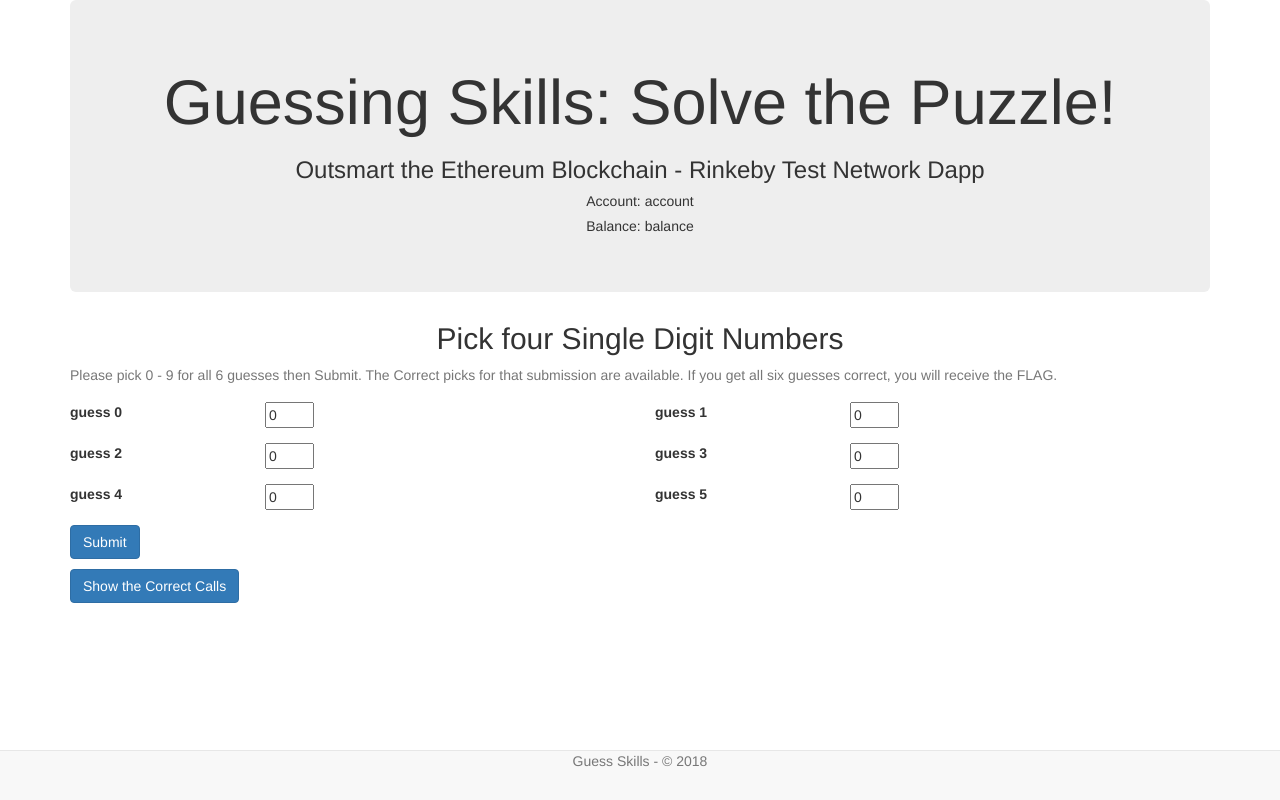
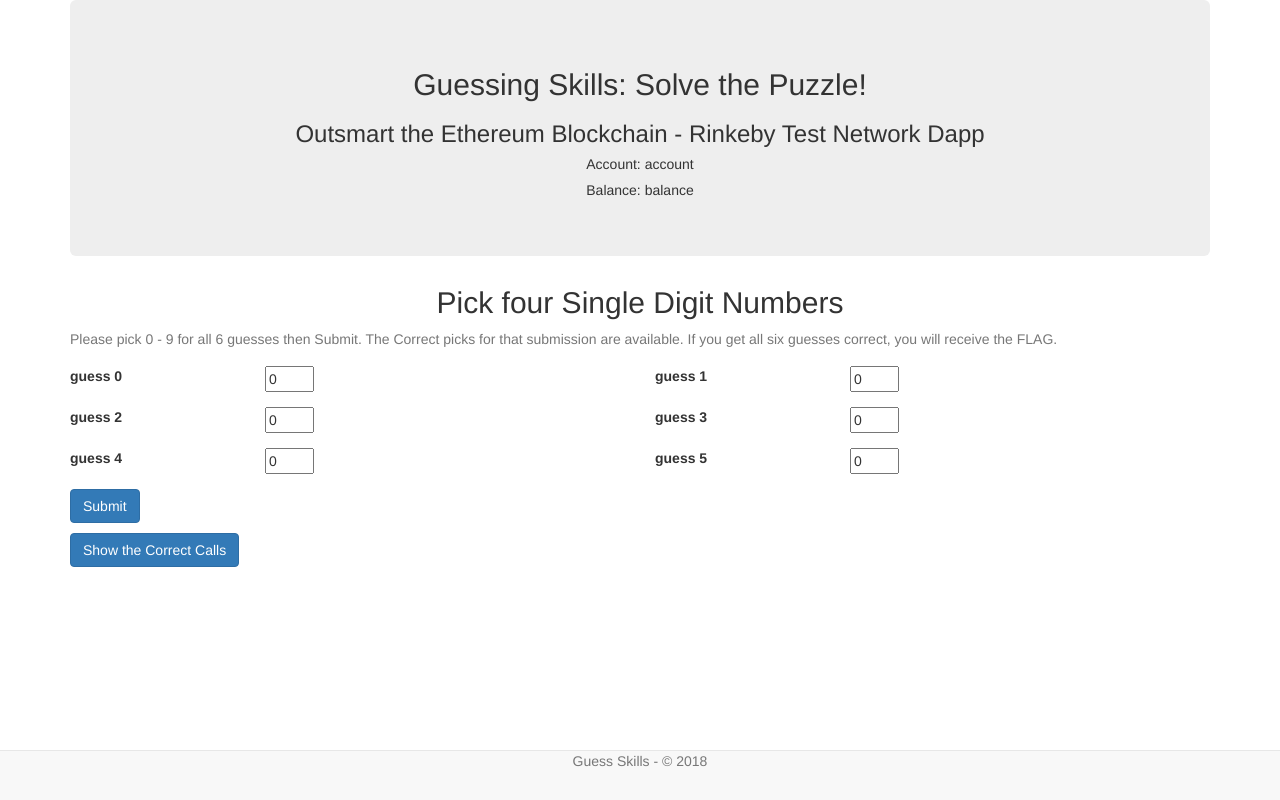
Before and after one commit to glgaines/guess5, a website: page docs/index.html in a window 1280 px wide. Drawn offline with nearby package versions, Linux system fonts and the light colour scheme.

Commit message:
adding front end files for Github Pages

```diff
--- a/docs/index.html
+++ b/docs/index.html
@@ -11,7 +11,7 @@
 	 <body>
 		 <div class="container">
 				<div class="jumbotron text-center">
-					 <h1>Guessing Skills: Solve the Puzzle!</h1>
+					 <h2>Guessing Skills: Solve the Puzzle!</h2>
 					 <h3>Outsmart the Ethereum Blockchain - Rinkeby Test Network Dapp</h3>
 					 <h5>Account: <span id="account">account</span></h5>
 					 <h5>Balance: <span id="accountBalance">balance</span></h5>
```
Also changed, not shown: src/index.html (+1 -1 lines).
